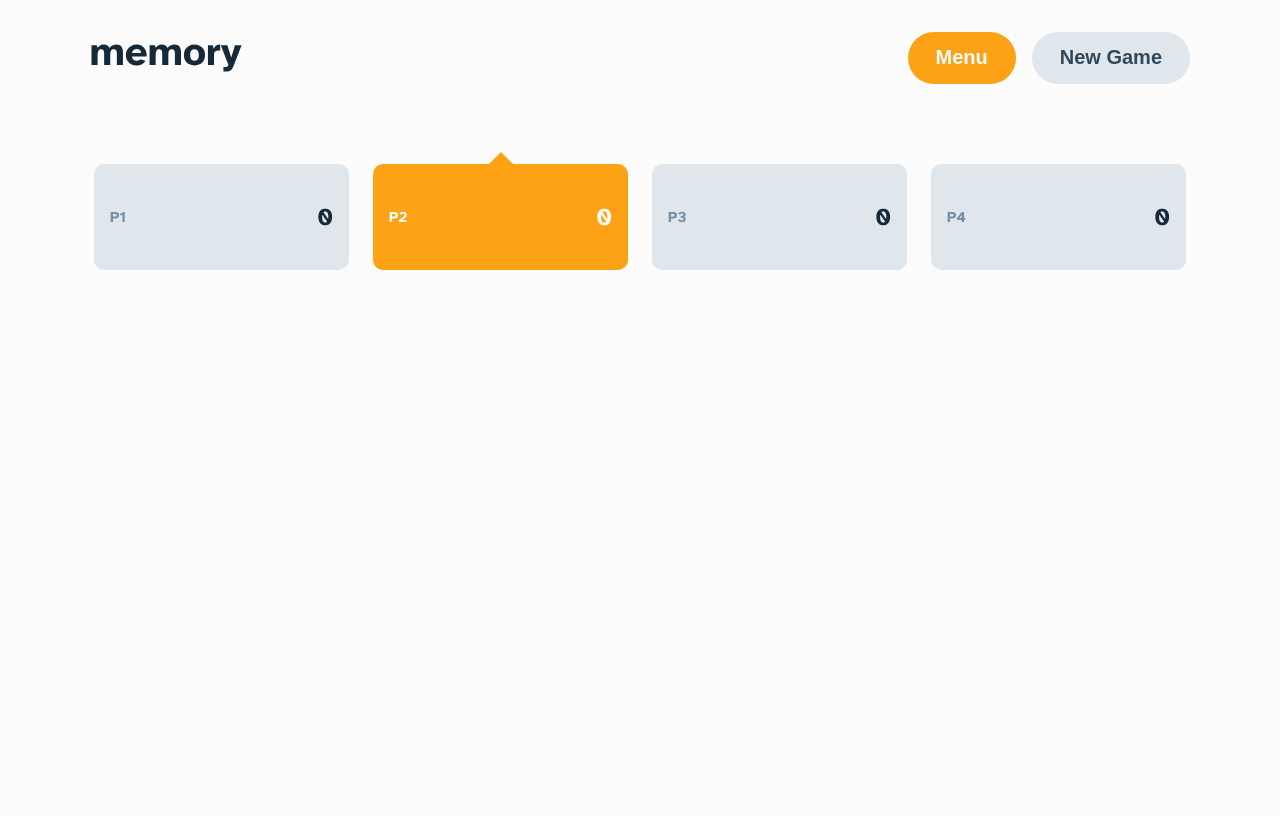
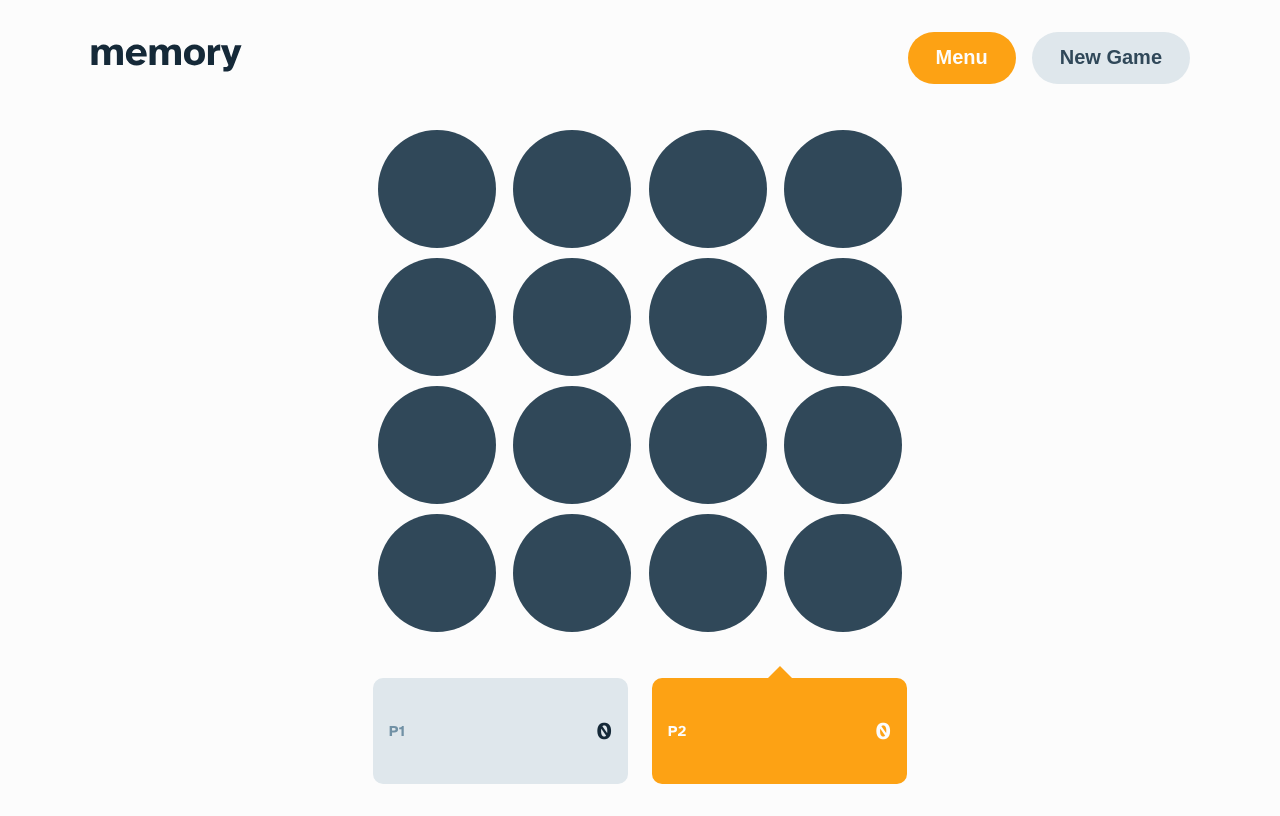
Before and after one commit to ChrisKlp/memory-game, a React (Create React App) app: page / in a window 1280 px wide. Built offline with nearby package versions, Linux system fonts and the light colour scheme.

Commit message:
Create Game view

```diff
--- a/src/App.tsx
+++ b/src/App.tsx
@@ -31,7 +31,7 @@ function App() {
   globalStyles();
   return (
     <div>
-      <MainGame players={4} />
+      <MainGame players={2} size="4x4" />
     </div>
   );
 }
--- a/src/components/GameCard/index.tsx
+++ b/src/components/GameCard/index.tsx
@@ -5,11 +5,12 @@ type Props = {
   value: string;
   status: Status;
   big?: boolean;
+  onClick: () => void;
 };
 
-function GameCard({ value, status, big }: Props) {
+function GameCard({ value, status, big, onClick }: Props) {
   return (
-    <S.Wrapper status={status} big={big}>
+    <S.Wrapper status={status} big={big} onClick={onClick}>
       <S.Value>{value}</S.Value>
     </S.Wrapper>
   );
--- a/src/components/GameCard/style.ts
+++ b/src/components/GameCard/style.ts
@@ -7,14 +7,18 @@ export const Value = styled('span', {
   fontWeight: 700,
 });
 
-export const Wrapper = styled('div', {
+export const Wrapper = styled('button', {
   display: 'grid',
   placeItems: 'center',
-  width: '100%',
-  maxWidth: '7.2rem',
+  width: '4.7rem',
   aspectRatio: '1',
   backgroundColor: '$blue200',
   borderRadius: '50%',
+  border: 0,
+
+  '@md': {
+    width: '8.2rem',
+  },
 
   variants: {
     status: {
@@ -40,9 +44,15 @@ export const Wrapper = styled('div', {
     },
     big: {
       true: {
+        width: '7.2rem',
+
         [`& ${Value}`]: {
           fontSize: '4rem',
           lineHeight: '5rem',
+        },
+
+        '@md': {
+          width: '11.8rem',
         },
       },
     },
--- a/src/views/MainGame/index.tsx
+++ b/src/views/MainGame/index.tsx
@@ -1,3 +1,5 @@
+import { Status } from 'App';
+import GameCard from 'components/GameCard';
 import { useState } from 'react';
 import * as S from 'views/MainGame/style';
 
@@ -10,18 +12,63 @@ export type TGameStats = {
 
 type Props = {
   players: number;
+  size: '4x4' | '6x6';
 };
 
-function MainGame({ players }: Props) {
+type TGameBoard = {
+  id: number;
+  value: number;
+  status: Status;
+}[];
+
+const createGameBoard = (amount: number): TGameBoard => {
+  return new Array(amount).fill(null).map((_, i) => ({
+    id: i,
+    value: i,
+    status: Status.hidden,
+  }));
+};
+
+function MainGame({ players, size }: Props) {
   const [gameStats, setGameStats] = useState<TGameStats>({
     players,
     points: players > 1 ? new Array(players).fill(0) : null,
     activePlayer: 2,
     moves: 10,
   });
+
+  const [gameBoard, setGameBoard] = useState(
+    createGameBoard(size === '6x6' ? 36 : 16)
+  );
+
+  const handleCardClick = (id: number): void => {
+    setGameBoard(
+      gameBoard.map((item) =>
+        item.id === id
+          ? {
+              ...item,
+              status:
+                item.status === Status.active ? Status.hidden : Status.active,
+            }
+          : item
+      )
+    );
+  };
+
   return (
     <S.Container>
       <S.StyledHeader />
+      <S.Board small={size === '4x4'}>
+        {gameBoard.map(({ id, status, value }) => (
+          <GameCard
+            key={id}
+            value={value.toString()}
+            status={status}
+            big={size === '4x4'}
+            onClick={() => handleCardClick(id)}
+          />
+        ))}
+      </S.Board>
       <S.StyledFooter gameStats={gameStats} />
     </S.Container>
   );
--- a/src/views/MainGame/style.ts
+++ b/src/views/MainGame/style.ts
@@ -4,15 +4,39 @@ import { styled } from 'styles/stitches.config';
 
 export const Container = styled('div', {
   margin: '0 auto',
+  display: 'grid',
+  justifyItems: 'center',
+  alignItems: 'center',
+  gridTemplateRows: 'auto 1fr auto',
   width: '87.2%',
+  minHeight: '100vh',
   maxWidth: '110rem',
 });
 
 export const StyledHeader = styled(Header, {
   paddingTop: '2.4rem',
-  marginBottom: '8rem',
+  marginBottom: '2.4rem',
+  width: '100%',
 });
 
 export const StyledFooter = styled(Footer, {
-  marginBottom: '2.4rem',
+  margin: '2.4rem 0',
+  width: '100%',
 });
+
+export const Board = styled('div', {
+  display: 'grid',
+  gridTemplate: 'repeat(6, 1fr) / repeat(6, 1fr)',
+  placeItems: 'center',
+  gap: '1rem',
+  width: '100%',
+  maxWidth: '57.2rem',
+  variants: {
+    small: {
+      true: {
+        maxWidth: '53.2rem',
+        gridTemplate: 'repeat(4, 1fr) / repeat(4, 1fr)',
+      },
+    },
+  },
+});
```
